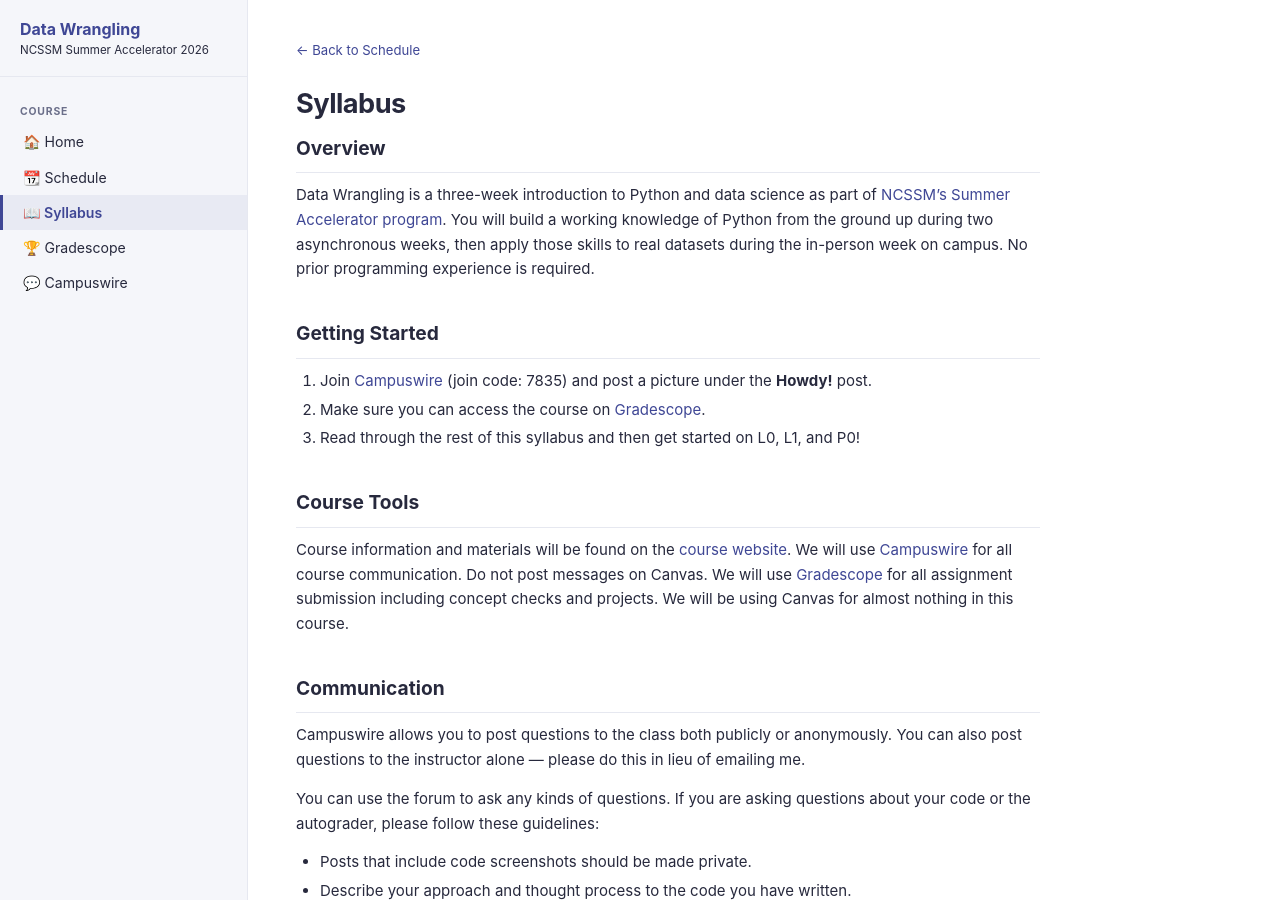
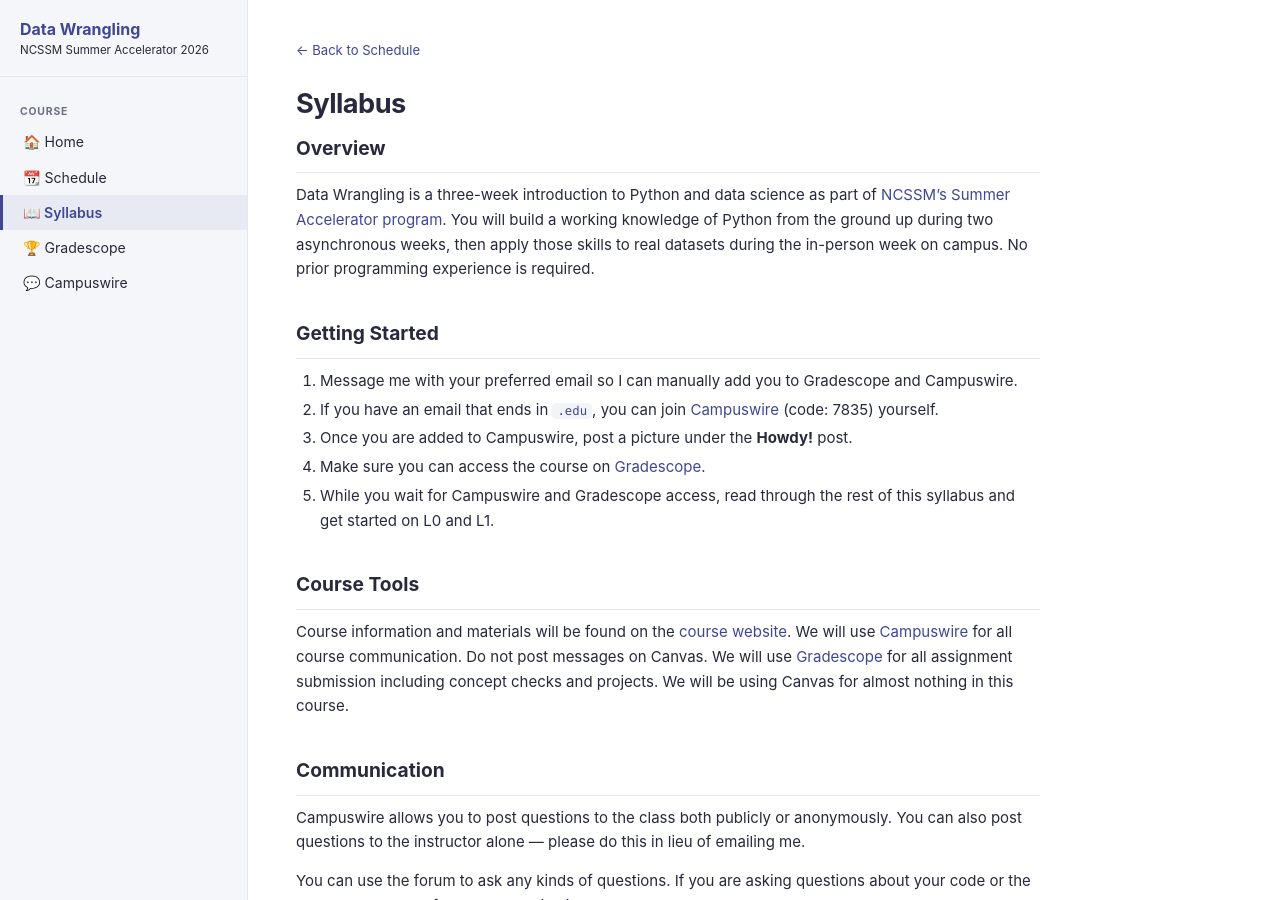
Before and after one commit to vrindadesai/data-wrangling, a Jekyll site: the page built from syllabus.md, in a window 1280 px wide and 900 px high. Built offline with Jekyll 4.4.1, drawn with Linux system fonts in a browser that asks for light colours.

Commit message:
Updated syllabus

```diff
--- a/syllabus.md
+++ b/syllabus.md
@@ -11,9 +11,12 @@ Data Wrangling is a three-week introduction to Python and data science as part o
 
 ## Getting Started
 
-1. Join [Campuswire](https://campuswire.com/c/GA4196760/feed) (join code: 7835) and post a picture under the **Howdy!** post.
-2. Make sure you can access the course on [Gradescope](https://www.gradescope.com/courses/1326648).
-3. Read through the rest of this syllabus and then get started on L0, L1, and P0!
+1. Message me with your preferred email so I can manually add you to Gradescope and Campuswire.
+2. If you have an email that ends in `.edu`, you can join [Campuswire](https://campuswire.com/c/GA4196760/feed) (code: 7835) yourself.
+3. Once you are added to Campuswire, post a picture under the **Howdy!** post.
+4. Make sure you can access the course on [Gradescope](https://www.gradescope.com/courses/1326648).
+5. While you wait for Campuswire and Gradescope access, read through the rest of this syllabus and get started on L0 and L1.
+
 
 ## Course Tools
 
```
